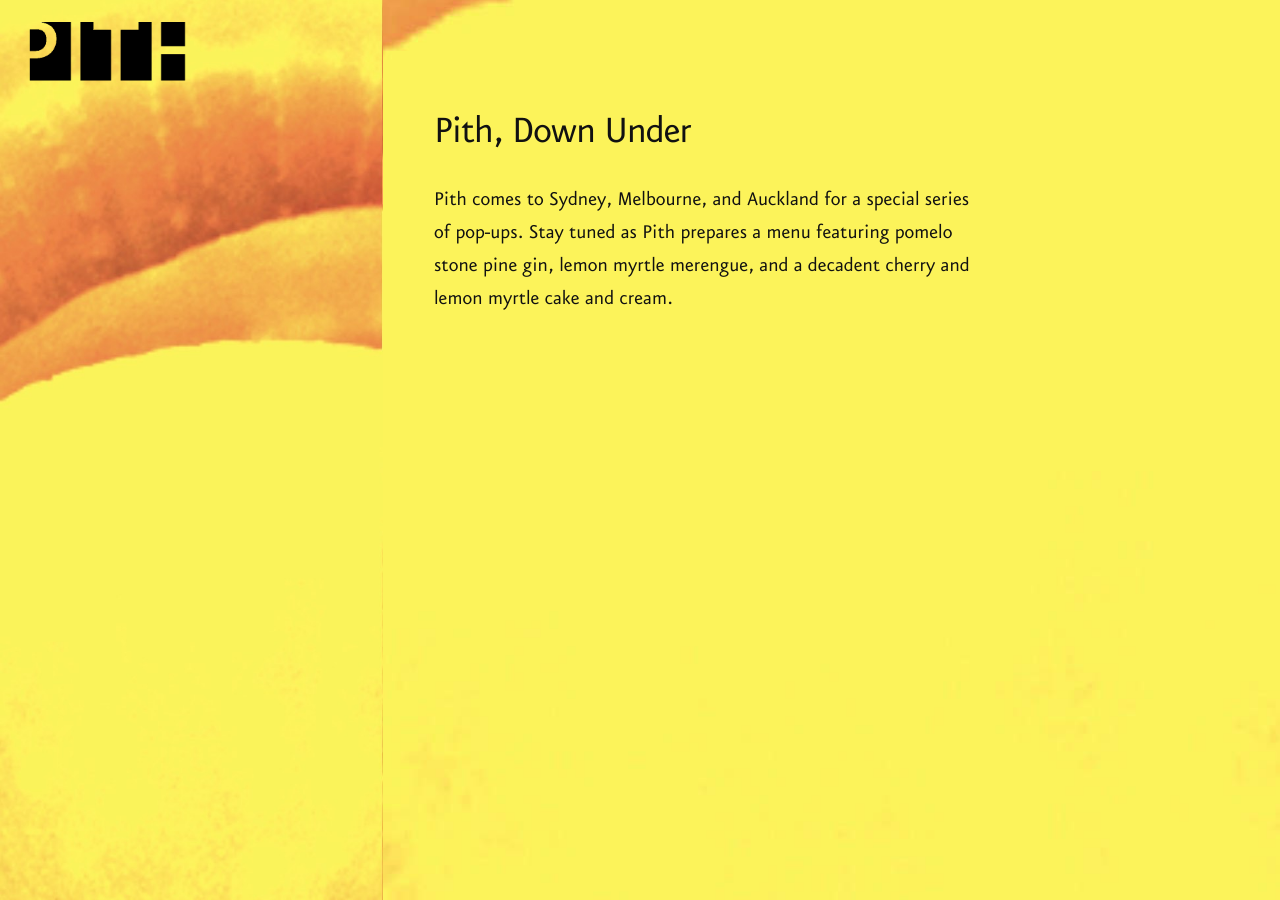
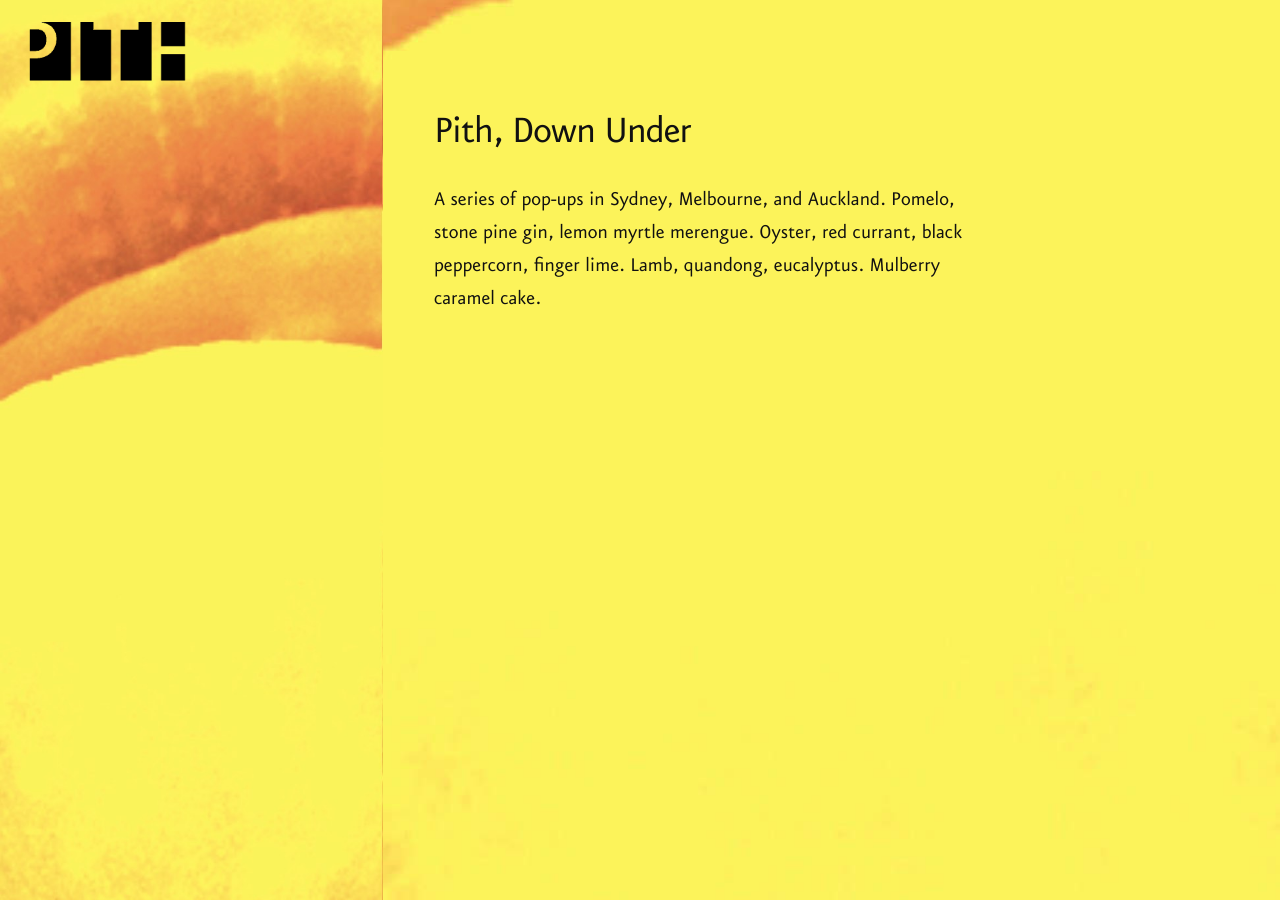
Before and after one commit to zoe-pith/pith-site, a Jekyll site: the page built from _posts/2016-09-26-pith-down-under.md, in a window 1280 px wide. Built offline with Jekyll 4.4.1, drawn with Linux system fonts in a browser that asks for light colours.

Commit message:
Updated 2016-09-26-pith-down-under.md

```diff
--- a/_posts/2016-09-26-pith-down-under.md
+++ b/_posts/2016-09-26-pith-down-under.md
@@ -2,6 +2,7 @@
 layout: post
 title: 'Pith, Down Under'
 categories: projects
+published: true
 ---
 
-Pith comes to Sydney, Melbourne, and Auckland for a special series of pop-ups. Stay tuned as Pith prepares a menu featuring pomelo stone pine gin, lemon myrtle merengue, and a decadent cherry and lemon myrtle cake and cream.
+A series of pop-ups in Sydney, Melbourne, and Auckland. Pomelo, stone pine gin, lemon myrtle merengue. Oyster, red currant, black peppercorn, finger lime. Lamb, quandong, eucalyptus. Mulberry caramel cake.
```
